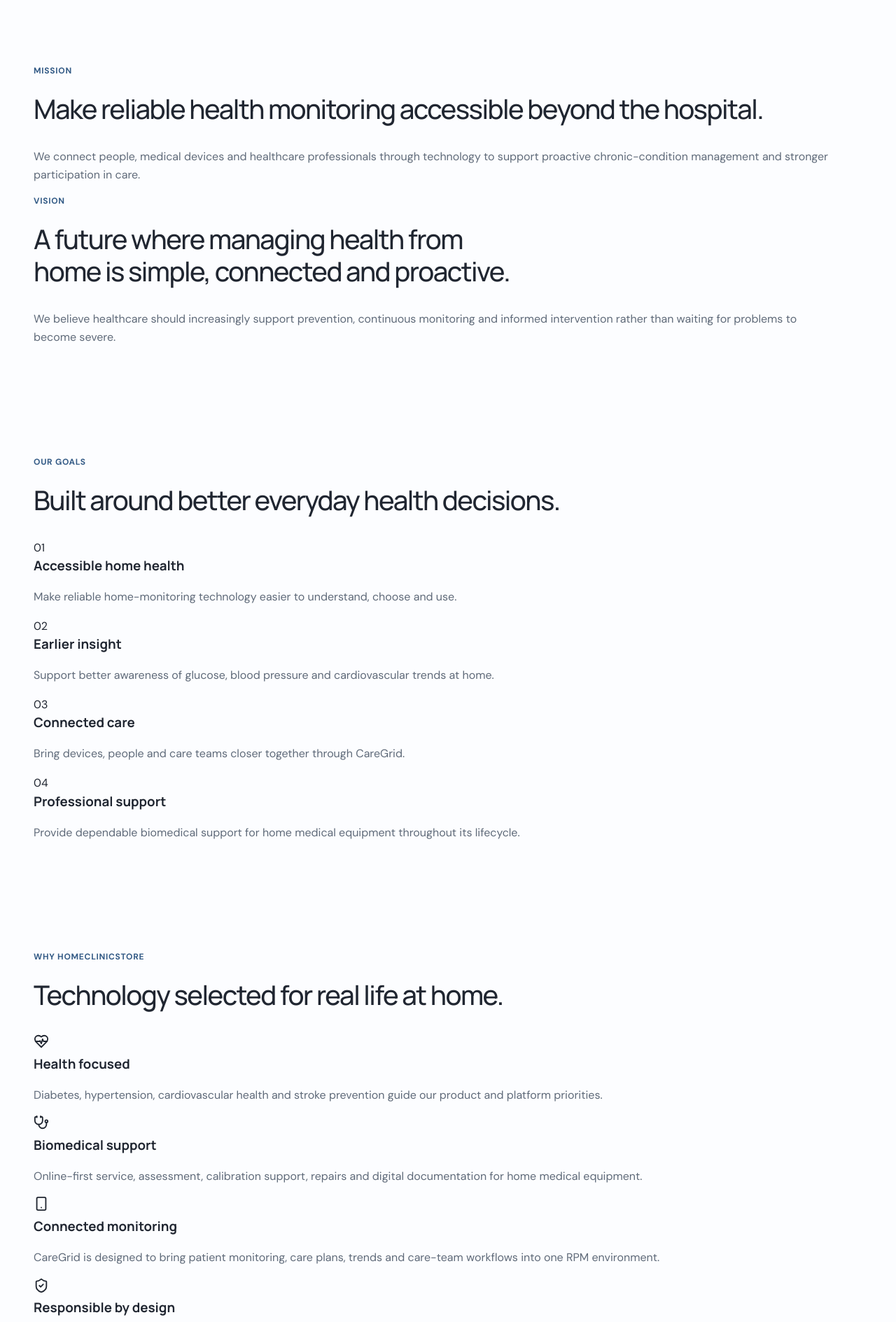
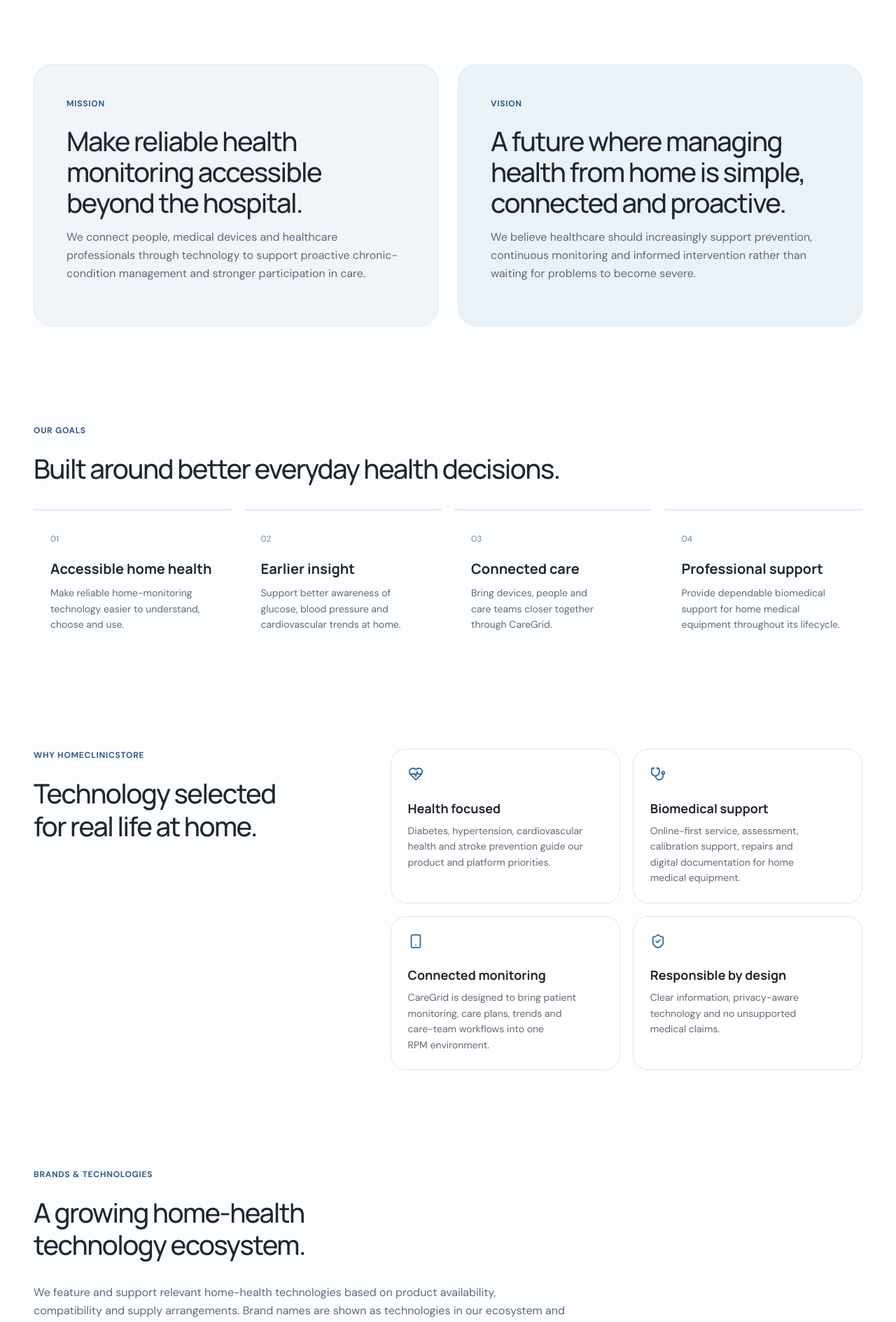
Before and after one commit to AI-Ninja-dev/homeclinicstore, a Next.js app: page /about in a window 1280 px wide. Shown: the part 880-2769 px from the top of the page at 70% size. Built offline with nearby package versions, Linux system fonts and the light colour scheme.

Commit message:
Polish launch contact social and about sections

```diff
--- a/app/storefront.css
+++ b/app/storefront.css
@@ -102,3 +102,40 @@ p { text-wrap: pretty; }
 @media(prefers-reduced-motion:reduce) {
   .hcs-life-hero-copy,.hcs-life-hero-image { animation: none; }
 }
+
+
+/* Final launch contact, social, mission and WhatsApp polish */
+.hcs-whatsapp-chat { position: fixed; z-index: 70; right: 22px; bottom: 22px; display: inline-flex; align-items: center; gap: 10px; min-height: 48px; padding: 0 17px; border-radius: 999px; background: #1f7a55; color: #fff; font-size: 13px; font-weight: 600; box-shadow: 0 14px 35px #173b2f35; transition: transform .2s var(--store-ease), box-shadow .2s var(--store-ease); }
+.hcs-whatsapp-chat:hover { transform: translateY(-2px); box-shadow: 0 18px 40px #173b2f48; }
+.store-footer-contact { display: grid; gap: 7px; margin-top: 18px; color: #b8c6d5; font-size: 13px; }
+.store-footer-contact a { width: fit-content; }
+.store-socials { display: flex; flex-wrap: wrap; gap: 9px; margin-top: 19px; }
+.store-socials a,.store-socials>span { display: grid; place-items: center; width: 38px; height: 38px; border-radius: 50%; border: 1px solid #ffffff29; color: #d8e3ee; }
+.store-socials>span { opacity: .45; cursor: default; }
+.store-socials a:hover { background: #ffffff12; color: #fff; }
+.store-about-intro h2,.store-section-heading h2 { margin-top: 12px; }
+.store-mission-grid { display: grid; grid-template-columns: 1fr 1fr; gap: 28px; }
+.store-mission-grid article { padding: clamp(28px,4vw,46px); border-radius: 26px; background: #f1f4f8; border: 1px solid #e0e7ef; }
+.store-mission-grid article:nth-child(2) { background: #eaf2f7; }
+.store-mission-grid h2 { font-size: clamp(1.8rem,3vw,2.55rem); line-height: 1.15; margin: 14px 0; }
+.store-goals-grid { display: grid; grid-template-columns: repeat(4,1fr); gap: 18px; margin-top: 34px; }
+.store-goals-grid article { padding: 27px 24px; border-top: 1px solid #cfd9e4; }
+.store-goals-grid article>span { color: #6b88a5; font-size: 12px; }
+.store-goals-grid h3 { font-size: 20px; margin: 18px 0 9px; }
+.store-goals-grid p { font-size: 14px; margin: 0; }
+.store-why-us { display: grid; grid-template-columns: .8fr 1.2fr; gap: 60px; align-items: start; }
+.store-why-grid { display: grid; grid-template-columns: 1fr 1fr; gap: 18px; }
+.store-why-grid>div { padding: 24px; border: 1px solid #dfe7ef; border-radius: 22px; background: #fff; }
+.store-why-grid svg { color: #376b98; }
+.store-why-grid h3 { margin: 18px 0 8px; font-size: 18px; }
+.store-why-grid p { margin: 0; font-size: 14px; }
+.store-ecosystem { padding-bottom: 100px; }
+.store-ecosystem .store-section-heading { max-width: 760px; }
+.store-brand-badges { display: grid; grid-template-columns: repeat(4,1fr); gap: 14px; margin: 34px 0 28px; }
+.store-brand-badges span { min-height: 92px; display: grid; place-items: center; border-radius: 20px; border: 1px solid #dfe6ee; background: #f8fafc; color: #29445f; font-family: var(--font-display),sans-serif; font-size: 18px; font-weight: 600; }
+.store-ecosystem-actions { display: flex; gap: 12px; flex-wrap: wrap; }
+.store-contact-cards { display: grid; gap: 12px; margin: 28px 0; }
+.store-contact-cards>a,.store-contact-cards>div { display: flex; align-items: flex-start; gap: 13px; padding: 16px 17px; border: 1px solid #dfe6ee; border-radius: 16px; background: #fbfcfe; color: #425a73; }
+.store-contact-cards strong { display: block; color: #213b55; margin-bottom: 3px; }
+@media(max-width:900px) { .store-goals-grid { grid-template-columns: 1fr 1fr; }.store-why-us { grid-template-columns: 1fr; gap: 28px; }.store-brand-badges { grid-template-columns: 1fr 1fr; } }
+@media(max-width:680px) { .hcs-whatsapp-chat { right: 14px; bottom: 14px; width: 50px; height: 50px; padding: 0; justify-content: center; }.hcs-whatsapp-chat span { display: none; }.store-mission-grid,.store-why-grid,.store-goals-grid { grid-template-columns: 1fr; }.store-brand-badges { grid-template-columns: 1fr 1fr; }.store-brand-badges span { min-height: 76px; font-size: 16px; } }
```
